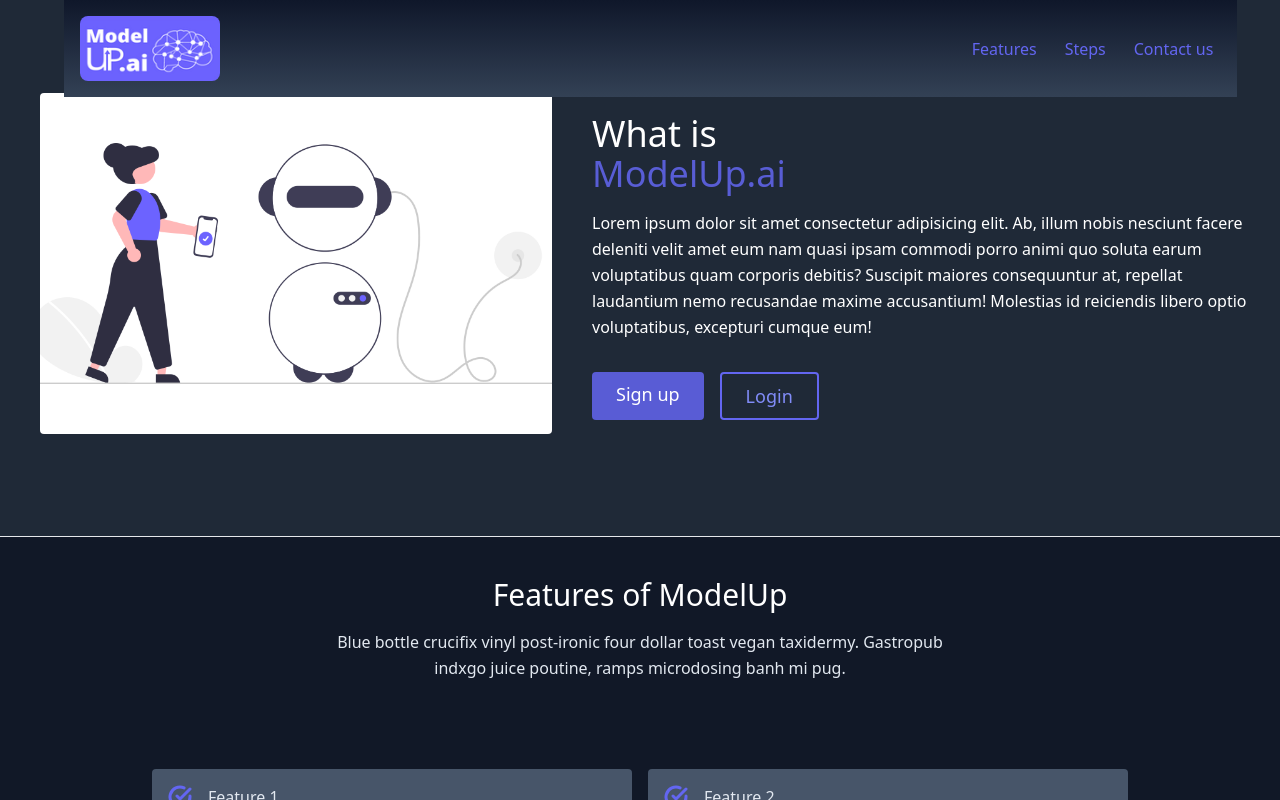
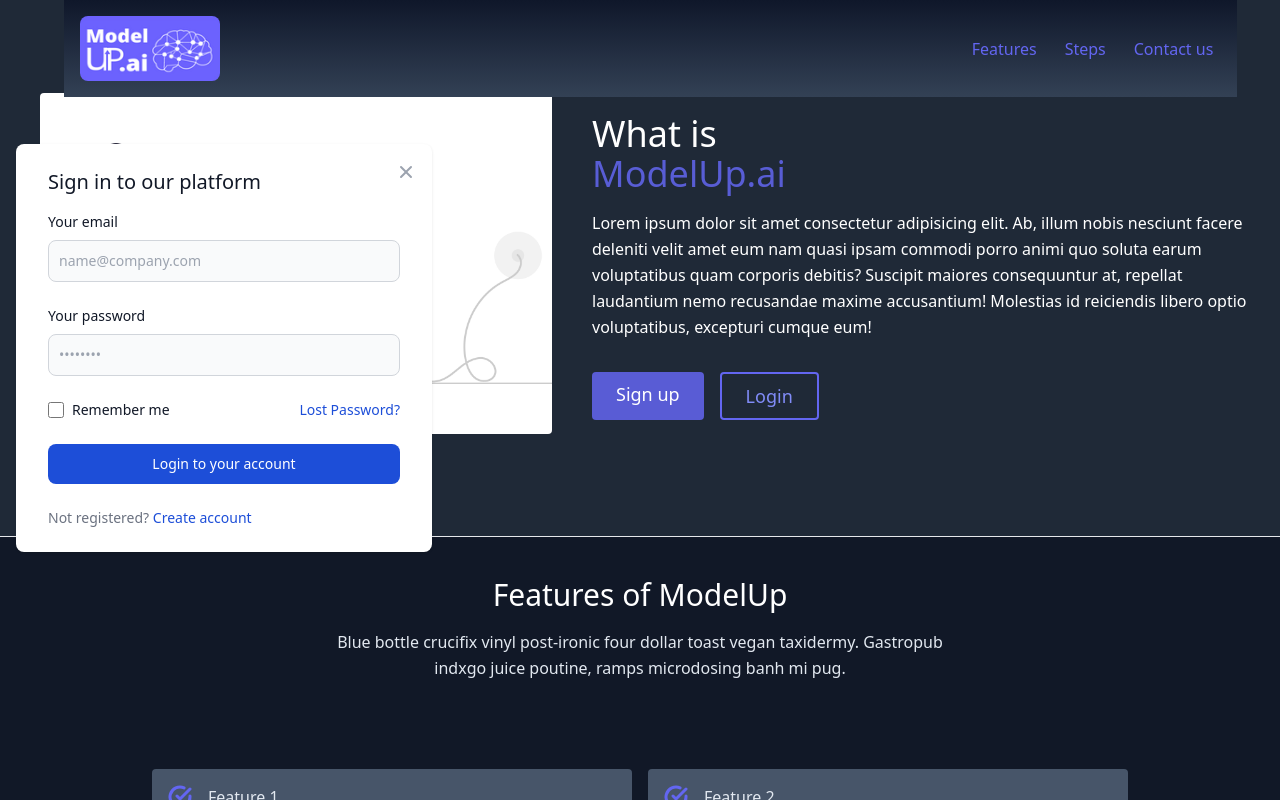
Before and after one commit to coder-jkb/ML-Model-Builder, a Next.js app in the folder modelbuilder-frontend/: page / in a window 1280 px wide. Both pictures are taken after a click on the button "Login". Shown: the top 800 px of the page. Built offline with nearby package versions, Linux system fonts and the light colour scheme.

Commit message:
Added a Model

```diff
--- a/modelbuilder-frontend/pages/components/Hero.js
+++ b/modelbuilder-frontend/pages/components/Hero.js
@@ -1,8 +1,66 @@
 import Image from "next/image";
-import React from "react";
+import React, { useState } from "react";
 
 const Hero = () => {
+    const [showSignUp, setShowSignUp] = useState('hidden');
+
+    const toggleSignUp = () =>{
+        if(showSignUp === 'hidden'){
+            setShowSignUp('')
+        }
+        else{
+            setShowSignUp('hidden')
+        }
+    }
     return (
+        <>
+
+            {/* <!-- Modal toggle --> */}
+            {/*
+            <button className="block text-white bg-blue-700 hover:bg-blue-800 focus:ring-4 focus:outline-none focus:ring-blue-300 font-medium rounded-lg text-sm px-5 py-2.5 text-center dark:bg-blue-600 dark:hover:bg-blue-700 dark:focus:ring-blue-800" type="button" data-modal-toggle="authentication-modal">
+                Toggle modal
+            </button>
+            */}
+
+            {/* <!-- Main modal --> */}
+            <div id="authentication-modal" tabIndex="-1" aria-hidden="true" className={`${showSignUp} overflow-y-auto overflow-x-hidden fixed ml-1/2 mt-32 z-50 w-full md:inset-0 h-modal md:h-full justify-center items-center`}>
+                <div className="relative p-4 w-full max-w-md h-full md:h-auto">
+                    {/* <!-- Modal content --> */}
+                    <div className="relative bg-white rounded-lg shadow dark:bg-gray-700">
+                        <button onClick={toggleSignUp} type="button" className="absolute top-3 right-2.5 text-gray-400 bg-transparent hover:bg-gray-200 hover:text-gray-900 rounded-lg text-sm p-1.5 ml-auto inline-flex items-center dark:hover:bg-gray-800 dark:hover:text-white" data-modal-toggle="authentication-modal">
+                            <svg aria-hidden="true" className="w-5 h-5" fill="currentColor" viewBox="0 0 20 20" xmlns="http://www.w3.org/2000/svg"><path fillRule="evenodd" d="M4.293 4.293a1 1 0 011.414 0L10 8.586l4.293-4.293a1 1 0 111.414 1.414L11.414 10l4.293 4.293a1 1 0 01-1.414 1.414L10 11.414l-4.293 4.293a1 1 0 01-1.414-1.414L8.586 10 4.293 5.707a1 1 0 010-1.414z" clipRule="evenodd"></path></svg>
+                            <span className="sr-only">Close modal</span>
+                        </button>
+                        <div className="py-6 px-6 lg:px-8">
+                            <h3 className="mb-4 text-xl font-medium text-gray-900 dark:text-white">Sign in to our platform</h3>
+                            <form className="space-y-6" action="#">
+                                <div>
+                                    <label htmlFor="email" className="block mb-2 text-sm font-medium text-gray-900 dark:text-gray-300">Your email</label>
+                                    <input type="email" name="signup_email" id="signup_email" className="bg-gray-50 border border-gray-300 text-gray-900 text-sm rounded-lg focus:ring-blue-500 focus:border-blue-500 block w-full p-2.5 dark:bg-gray-600 dark:border-gray-500 dark:placeholder-gray-400 dark:text-white" placeholder="name@company.com" required="" />
+                                </div>
+                                <div>
+                                    <label htmlFor="password" className="block mb-2 text-sm font-medium text-gray-900 dark:text-gray-300">Your password</label>
+                                    <input type="password" name="password" id="password" placeholder="••••••••" className="bg-gray-50 border border-gray-300 text-gray-900 text-sm rounded-lg focus:ring-blue-500 focus:border-blue-500 block w-full p-2.5 dark:bg-gray-600 dark:border-gray-500 dark:placeholder-gray-400 dark:text-white" required="" />
+                                </div>
+                                <div className="flex justify-between">
+                                    <div className="flex items-start">
+                                        <div className="flex items-center h-5">
+                                            <input id="remember" type="checkbox" value="" className="w-4 h-4 bg-gray-50 rounded border border-gray-300 focus:ring-3 focus:ring-blue-300 dark:bg-gray-600 dark:border-gray-500 dark:focus:ring-blue-600 dark:ring-offset-gray-800" required="" />
+                                        </div>
+                                        <label htmlFor="remember" className="ml-2 text-sm font-medium text-gray-900 dark:text-gray-300">Remember me</label>
+                                    </div>
+                                    <a href="#" className="text-sm text-blue-700 hover:underline dark:text-blue-500">Lost Password?</a>
+                                </div>
+                                <button type="submit" className="w-full text-white bg-blue-700 hover:bg-blue-800 focus:ring-4 focus:outline-none focus:ring-blue-300 font-medium rounded-lg text-sm px-5 py-2.5 text-center dark:bg-blue-600 dark:hover:bg-blue-700 dark:focus:ring-blue-800">Login to your account</button>
+                                <div className="text-sm font-medium text-gray-500 dark:text-gray-300">
+                                    Not registered? <a href="#" className="text-blue-700 hover:underline dark:text-blue-500">Create account</a>
+                                </div>
+                            </form>
+                        </div>
+                    </div>
+                </div>
+            </div>
+
             <section id='#' className="text-white bg-gray-800 body-font -mt-1">
                 <div className="container mx-auto flex px-5 py-24 md:flex-row flex-col items-center">
                     {/* Removed border of image */}
@@ -21,15 +79,20 @@ const Hero = () => {
                             porro animi quo soluta earum voluptatibus quam corporis debitis? Suscipit maiores consequuntur at, repellat laudantium nemo recusandae
                             maxime accusantium! Molestias id reiciendis libero optio voluptatibus, excepturi cumque eum!</p>
                         <div className="flex justify-center">
-                        <button className="inline-flex text-white bg-indigo-500/[0.85] border-0 py-2 px-6 focus:outline-none hover:bg-indigo-500/[0.95] rounded text-lg">Sign up</button>
+                            <button className="inline-flex text-white bg-indigo-500/[0.85] border-0 py-2 px-6 focus:outline-none hover:bg-indigo-500/[0.95] rounded text-lg">
+                                Sign up
+                            </button>
 
                             {/* Changed login button (old login is commented) */}
-                        <button className="ml-4 inline-flex text-indigo-400 border-2 border-indigo-500 py-2 px-6 focus:outline-none hover:bg-indigo-500/[0.95] hover:text-white rounded text-lg">Login</button>
+                            <button onClick={toggleSignUp} className="ml-4 inline-flex text-indigo-400 border-2 border-indigo-500 py-2 px-6 focus:outline-none hover:bg-indigo-500/[0.95] hover:text-white rounded text-lg" type="button" data-modal-toggle="authentication-modal">
+                                Login
+                            </button>
                             {/* <button className="ml-4 inline-flex text-gray-700 bg-gray-100 border-0 py-2 px-6 focus:outline-none hover:bg-gray-200 rounded text-lg">Login</button> */}
                         </div>
                     </div>
                 </div>
             </section>
+        </>
     );
 };
 
```
Lines whose indentation alone changed are shown as unchanged.
